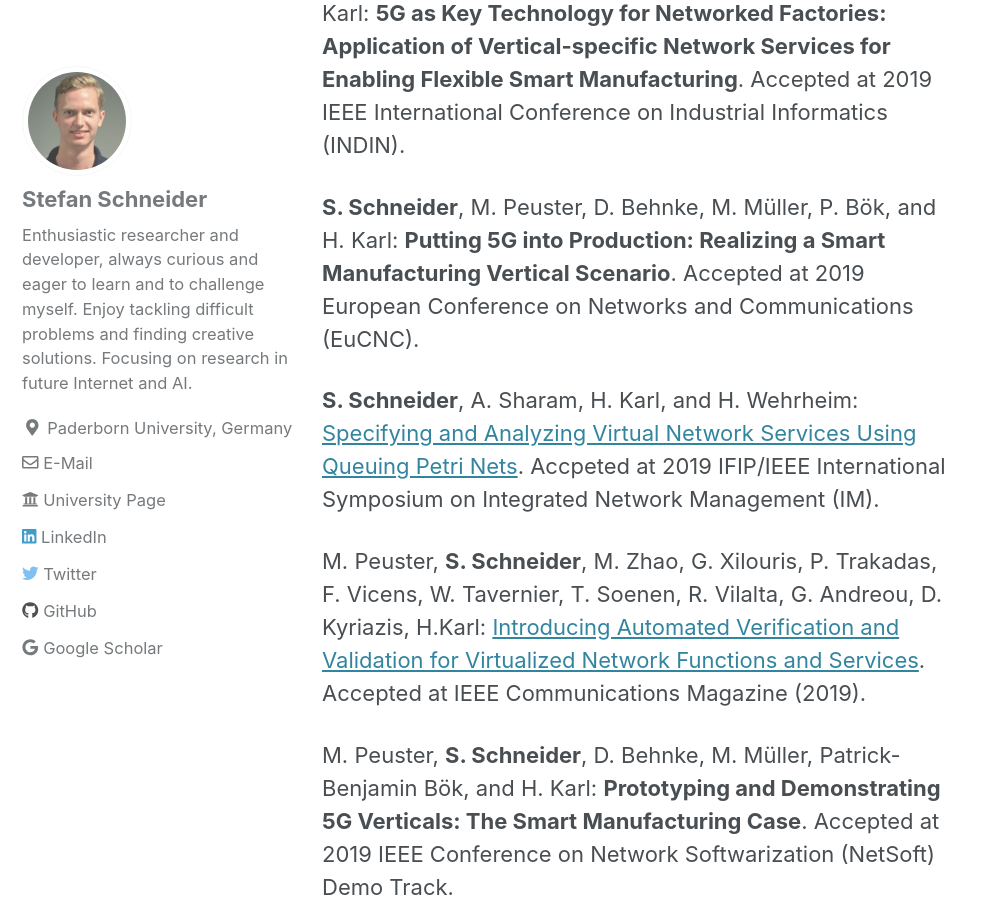
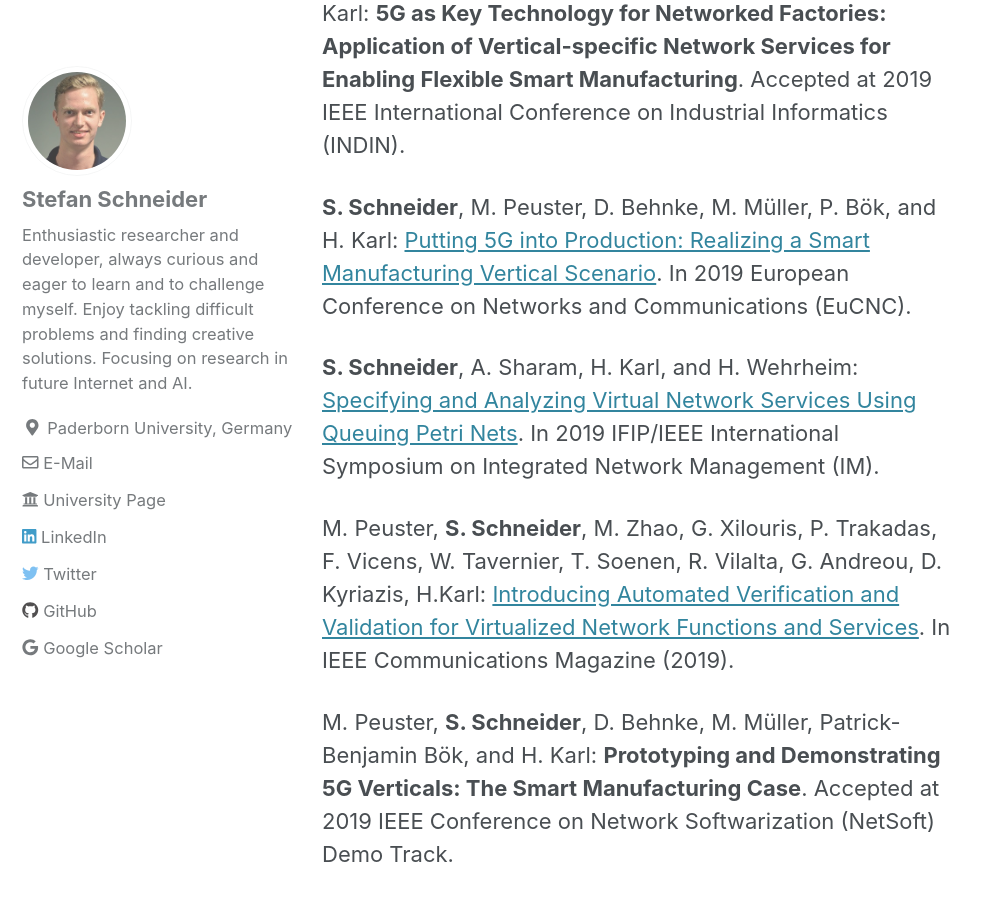
Before and after one commit to stefanbschneider/stefanbschneider.github.io, a Jekyll site: the page built from _pages/publications.md, in a window 1280 px wide and 900 px high, scrolled down 1092 px. Shown: the whole window, without its empty margins (0-990 px from the left). Built offline with Jekyll 4.4.1, drawn with Linux system fonts in a browser that asks for light colours; cached includes are drawn as plain includes; nearby versions of some CDN libraries.

Commit message:
added link to eucnc paper

```diff
--- a/_pages/publications.md
+++ b/_pages/publications.md
@@ -19,11 +19,11 @@ M. Peuster, **S. Schneider**, H. Karl: **The Softwarised Network Data Zoo**. Acc
 
 M. Müller, D. Behnke, P. Bök, M. Peuster, **S. Schneider**, H. Karl: **5G as Key Technology for Networked Factories: Application of Vertical-specific Network Services for Enabling Flexible Smart Manufacturing**. Accepted at 2019 IEEE International Conference on Industrial Informatics (INDIN).
 
-**S. Schneider**, M. Peuster, D. Behnke, M. Müller, P. Bök, and H. Karl: **Putting 5G into Production: Realizing a Smart Manufacturing Vertical Scenario**. Accepted at 2019 European Conference on Networks and Communications (EuCNC).
+**S. Schneider**, M. Peuster, D. Behnke, M. Müller, P. Bök, and H. Karl: [Putting 5G into Production: Realizing a Smart Manufacturing Vertical Scenario](https://ieeexplore.ieee.org/abstract/document/8802016). In 2019 European Conference on Networks and Communications (EuCNC).
 
-**S. Schneider**, A. Sharam, H. Karl, and H. Wehrheim: [Specifying and Analyzing Virtual Network Services Using Queuing Petri Nets](https://ris.uni-paderborn.de/record/3287). Accpeted at 2019 IFIP/IEEE International Symposium on Integrated Network Management (IM).
+**S. Schneider**, A. Sharam, H. Karl, and H. Wehrheim: [Specifying and Analyzing Virtual Network Services Using Queuing Petri Nets](https://ris.uni-paderborn.de/record/3287). In 2019 IFIP/IEEE International Symposium on Integrated Network Management (IM).
 
-M. Peuster, **S. Schneider**, M. Zhao, G. Xilouris, P. Trakadas, F. Vicens, W. Tavernier, T. Soenen, R. Vilalta, G. Andreou, D. Kyriazis, H.Karl: [Introducing Automated Verification and Validation for Virtualized Network Functions and Services](https://ieeexplore.ieee.org/abstract/document/8713807). Accepted at IEEE Communications Magazine (2019).
+M. Peuster, **S. Schneider**, M. Zhao, G. Xilouris, P. Trakadas, F. Vicens, W. Tavernier, T. Soenen, R. Vilalta, G. Andreou, D. Kyriazis, H.Karl: [Introducing Automated Verification and Validation for Virtualized Network Functions and Services](https://ieeexplore.ieee.org/abstract/document/8713807). In IEEE Communications Magazine (2019).
 
 M. Peuster, **S. Schneider**, D. Behnke, M. Müller, Patrick-Benjamin Bök, and H. Karl: **Prototyping and Demonstrating 5G Verticals: The Smart Manufacturing Case**. Accepted at 2019 IEEE Conference on Network Softwarization (NetSoft) Demo Track.
 
```
